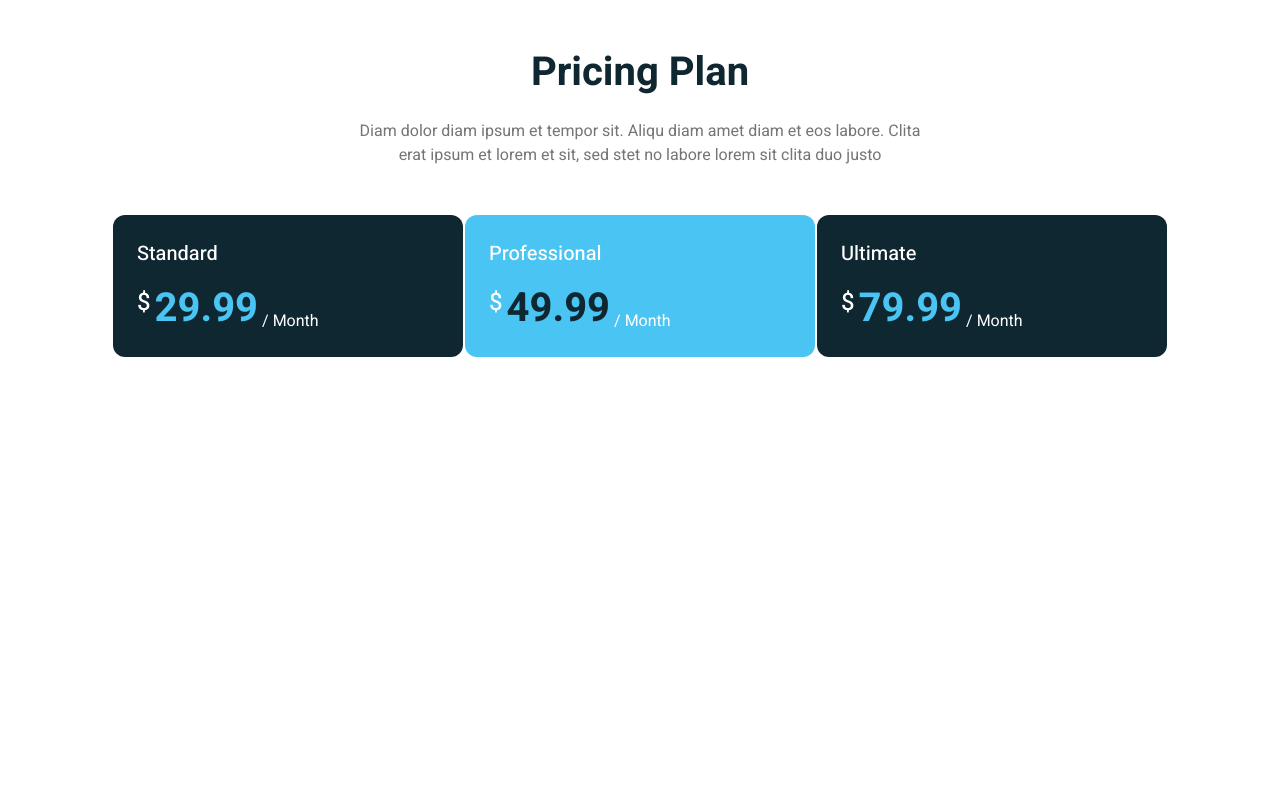
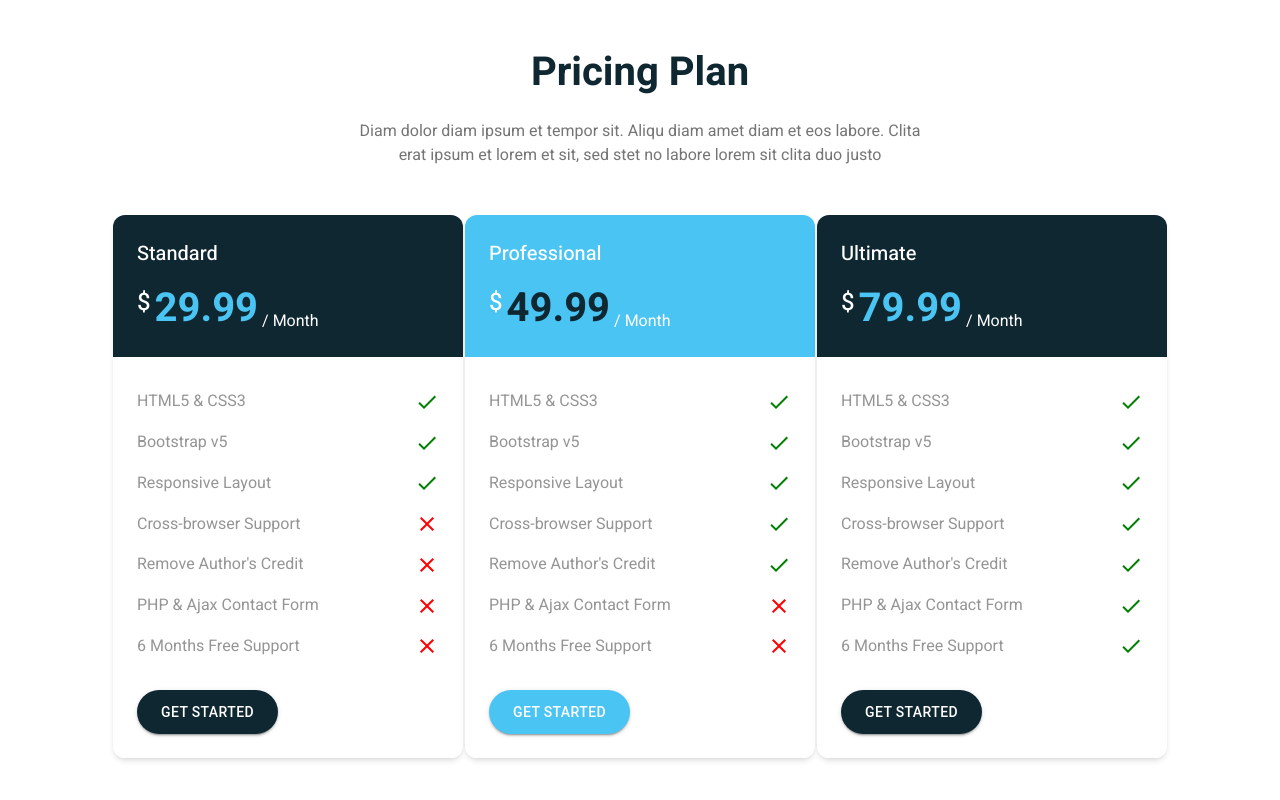
Before and after one commit to baxsm/soffer-react, a React (Create React App) app: page / in a window 1280 px wide. Shown: the part 5404-6204 px from the top of the page. Before the commit the page ends 5857 px from the top, so only its background shows below. Built offline with nearby package versions, Linux system fonts and the light colour scheme.

Commit message:
pricing update

```diff
--- a/src/component/Pricing/PricingCard.jsx
+++ b/src/component/Pricing/PricingCard.jsx
@@ -1,21 +1,26 @@
 import React from 'react'
+import DoneIcon from '@mui/icons-material/Done';
+import CloseIcon from '@mui/icons-material/Close';
+import { Button } from '@mui/material';
 
 function PricingCard({ data }) {
 
     const { type, price, features, isDark } = data
 
-    console.log(type)
-
     const styles = {
-        wrapper: `min-w-[100%] lg:min-w-[350px] ${isDark ? 'bg-primary900' : 'bg-primary500'} rounded-xl`,
+        wrapper: `min-w-[100%] lg:min-w-[350px] shadow-md hover:mt-[-1rem] duration-500 rounded-xl`,
         container: '',
-        header: 'flex flex-col gap-[1rem] p-6',
+        header: `flex flex-col gap-[1rem] p-6 ${isDark ? 'bg-primary900' : 'bg-primary500'} rounded-t-xl`,
         typeContainer: '',
         type: 'text-[#fff] text-[1.25rem] capitalize font-[500]',
         priceContainer: 'text-[#fff] leading-[1.5]',
         priceDollar: 'align-top text-[1.5rem] font-[500]',
         price: `inline leading-[1.2] text-[2.5rem] font-[700] ${isDark ? 'text-primary500' : 'text-primary900'}`,
         priceMonth: 'align-bottom text-[1rem] leading-[1.5]',
+        features: 'flex flex-col gap-[1rem] py-8 p-4 bg-[#fff]',
+        feature: 'flex justify-between place-items-center px-2',
+        description: 'text-[#959595]',
+        buttonContainer: 'bg-[#fff] px-6 pb-6 rounded-b-xl',
     }
 
     return (
@@ -33,6 +38,55 @@ function PricingCard({ data }) {
                         <span className={styles.priceMonth}> / Month</span>
                     </div>
                 </div>
+                <div className={styles.features}>
+                    {
+                        features.map((feature, index) => {
+                            const { description, included } = feature;
+                            return (
+                                <div className={styles.feature} key={index}>
+                                    <p className={styles.description}>{description}</p>
+                                    {
+                                        included ? (
+                                            <div className="">
+                                                <DoneIcon
+                                                    sx={{
+                                                        color: 'green',
+                                                    }}
+                                                />
+                                            </div>
+                                        ) : (
+                                            <div className="">
+                                                <CloseIcon
+                                                    sx={{
+                                                        color: 'red'
+                                                    }}
+                                                />
+                                            </div>
+                                        )
+                                    }
+                                </div>
+                            )
+                        })
+                    }
+                </div>
+                <div className={styles.buttonContainer}>
+                    <Button
+                        variant="contained"
+                        sx={{
+                            borderRadius: '100px',
+                            padding: '0.6rem 1.5rem',
+                            background: isDark ? '#0f2731' : '#4ac4f3',
+                            color: '#fff',
+                            "&:hover": {
+                                background: isDark ? '#0f2731' : '#4ac4f3',
+                                color: '#fff',
+                            },
+                            position: 'relative',
+                        }}
+                    >
+                        Get Started
+                    </Button>
+                </div>
             </div>
         </div>
     )
--- a/src/sections/Pricing.jsx
+++ b/src/sections/Pricing.jsx
@@ -117,7 +117,7 @@ function Pricing() {
         header: 'flex flex-col gap-[1rem] text-center justify-center place-items-center',
         title: 'text-[2.5rem] text-primary900 font-[700]',
         subtitle: 'lg:w-[45%] text-[#757575]',
-        cardsContainer: 'grid grid-cols-1 gap-[1rem] lg:gap-0 lg:grid-cols-3 place-items-center lg:px-[6rem] pt-[2rem]',
+        cardsContainer: 'grid grid-cols-1 gap-[1rem] lg:gap-0 lg:grid-cols-3 place-items-center xl:px-[6rem] pt-[2rem]',
     }
 
     return (
```
